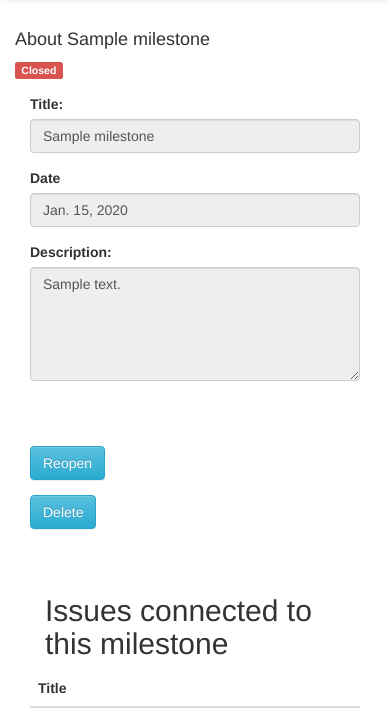
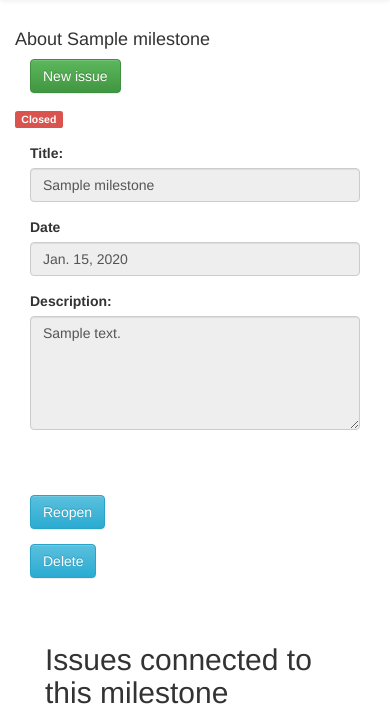
Before and after one commit to EducationConsultant/UKS_novi, a Django app: page /boohub/milestone_close/1 in a window 390 px wide. Shown: the part 195-914 px from the top of the page. Run offline with Django 3.2, Linux system fonts and the light colour scheme; tables that the repository leaves empty hold one stand-in row (values such as "Sample post"); lists and menus that the app fills with data are empty; some libraries are stand-ins or nearby versions.

Commit message:
Prepravljen model isseu- milestone (birsanje).

```diff
--- a/ProjekatUKS/github/models.py
+++ b/ProjekatUKS/github/models.py
@@ -88,7 +88,7 @@ class Issue(models.Model):
     closed = models.BooleanField(default=False)
     repository = models.ForeignKey(Repository, on_delete=models.CASCADE)
     labels = models.ManyToManyField(Label)
-    milestone = models.ForeignKey(Milestone, null=True, on_delete=models.CASCADE)
+    milestone = models.ForeignKey(Milestone, null=True, on_delete = models.SET_NULL)
 
     def __str__(self):
         return self.title + " " + self.description
--- a/ProjekatUKS/github/templates/github/milestoneInformation.html
+++ b/ProjekatUKS/github/templates/github/milestoneInformation.html
@@ -23,7 +23,14 @@
         <div class="row">
             <div class="col-md-8">
             {% block content %}
-               <div><h4>About {{milestone.title}}</h4></div>
+               <div>
+                   <h4>About {{milestone.title}}</h4>
+                   <div class="form-group">
+                   <div class="col-sm-offset-2 col-sm-10">
+                        <button type="button" class="btn btn-success" onclick="location.href='{% url 'github:switch_issue_new_from_milestone' milestone.title   %}'">New issue</button>
+                    </div>
+               </div>
+               </div>
                <div class="form-group">
                     <span
                         {% if milestone.opened %}class="label label-success"{% endif %}
```
